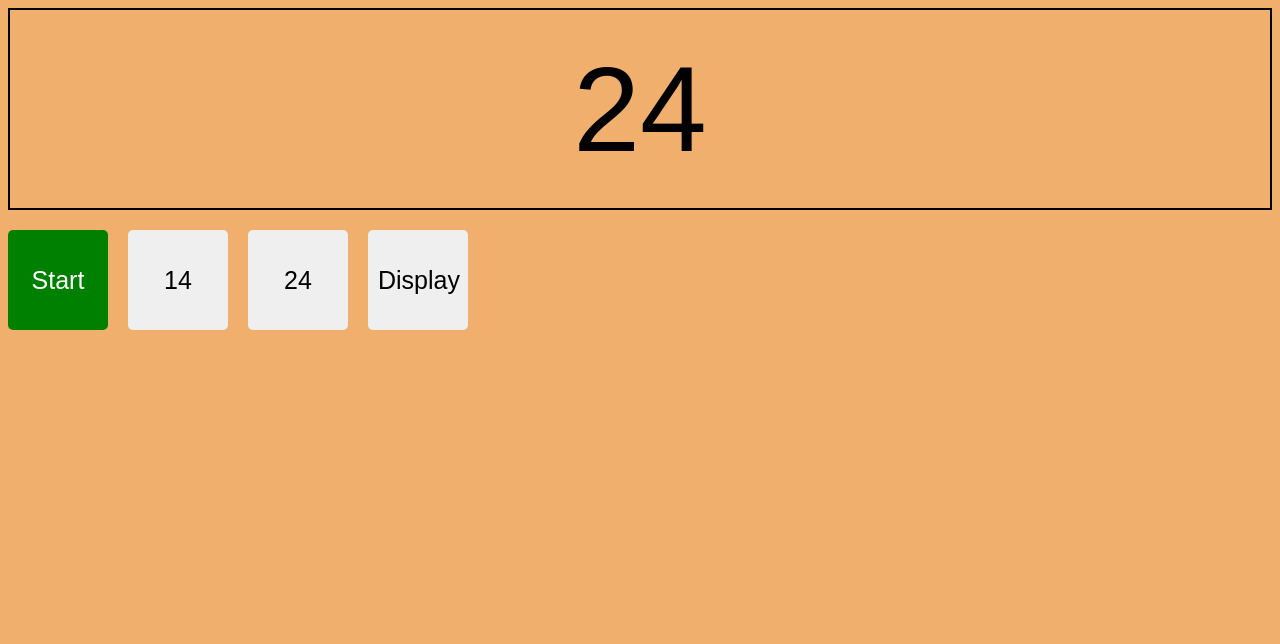
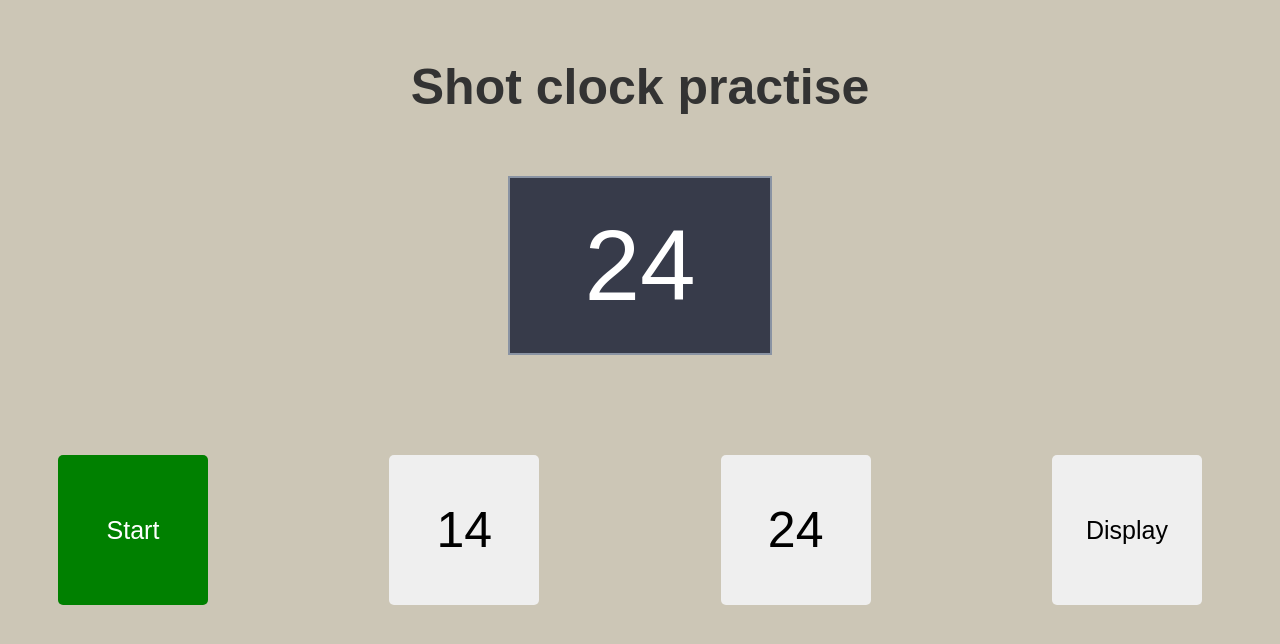
Before and after one commit to ChengaDev/shotclock, a React (Create React App) app: page / in a window 1280 px wide. Shown: the top 644 px of the page. Built offline with nearby package versions, Linux system fonts and the light colour scheme.

Commit message:
change css + fix bug in 0 seconds

```diff
--- a/public/index.html
+++ b/public/index.html
@@ -10,8 +10,9 @@
 		<title>Basketball Shot-Clock</title>
 		<style>
 			body {
-				background-color: #f0af6c;
+				background-color: #ccc6b6;
 				font-family: Arial, Helvetica, sans-serif;
+				padding: 50px;
 			}
 		</style>
 	</head>
--- a/src/App.tsx
+++ b/src/App.tsx
@@ -1,10 +1,10 @@
 import React from 'react';
-import YellowSkin from './components/skins/YellowSkin';
+import ShotClock from './components/skins/ShotClock';
 
 function App() {
 	return (
 		<div className='App'>
-			<YellowSkin />
+			<ShotClock />
 		</div>
 	);
 }
--- a/src/components/skins/YellowSkin.tsx
+++ b/src/components/skins/ShotClock.tsx
@@ -1,7 +1,7 @@
 import React, { useState, useRef } from 'react';
 import styled from 'styled-components';
 
-const YellowSkin = () => {
+const ShotClock = () => {
 	const [currentSeconds, setCurrentSeconds] = useState<number>(24);
 	const [isTicking, setIsTicking] = useState<boolean>(false);
 	const [isTimeDisplay, setIsTimeDisplay] = useState<boolean>(true);
@@ -57,34 +57,57 @@ const YellowSkin = () => {
 		if (isTickingRef.current && currentSecondsValue > 0) {
 			setCurrentSeconds(currentSecondsValue - 1);
 		}
+		if (currentSecondsValue === 0) {
+			setIsTicking(false);
+		}
 	};
 
 	return (
 		<>
+			<Title>Shot clock practise</Title>
 			<TimeDisplay>{isTimeDisplay ? currentSeconds : '--'}</TimeDisplay>
+			<Buttons>
 				<TimeToggleButton id='btnStart' onClick={onTickToggle} isCurrentlyTicking={isTicking}>
 					{isTicking ? 'Stop' : 'Start'}
 				</TimeToggleButton>
-			<ClockButton id='btnReset14' onClick={on14SecondsClick}>
+				<ResetButton id='btnReset14' onClick={on14SecondsClick}>
 					14
-			</ClockButton>
-			<ClockButton id='btnReset24' onClick={on24SecondsClick}>
+				</ResetButton>
+				<ResetButton id='btnReset24' onClick={on24SecondsClick}>
 					24
-			</ClockButton>
+				</ResetButton>
 				<ClockButton id='btnToggleDisplay' onClick={toggleDisplay}>
 					Display
 				</ClockButton>
+			</Buttons>
 		</>
 	);
 };
 
+const Buttons = styled.div`
+	display: flex;
+	flex-direction: row;
+	flex-wrap: nowrap;
+	justify-content: space-between;
+`;
+
 const TimeDisplay = styled.div`
-	font-size: 120px;
-	width: 100;
+	font-size: 100px;
 	text-align: center;
-	border: 2px solid black;
+	border: 2px solid #8993a3;
 	margin-bottom: 20px;
+	color: white;
 	padding: 30px;
+	background-color: #373b4a;
+	width: 15%;
+	min-width: 200px;
+	margin: 0 auto;
+	margin-bottom: 20px;
+
+	@media ${'(min-width: 1000px)'} {
+		margin-bottom: 100px;
+		margin-top: 60px;
+	}
 `;
 
 const ClockButton = styled.button`
@@ -97,6 +120,11 @@ const ClockButton = styled.button`
 	margin-right: 20px;
 	outline: none;
 	border-radius: 5px;
+
+	@media ${'(min-width: 1000px)'} {
+		width: 150px;
+		height: 150px;
+	}
 `;
 
 type TimeToggleButtonProps = {
@@ -108,4 +136,20 @@ const TimeToggleButton = styled(ClockButton)<TimeToggleButtonProps>`
 	background-color: ${(props) => (props.isCurrentlyTicking ? 'red' : 'green')};
 `;
 
-export default YellowSkin;
+const ResetButton = styled(ClockButton)`
+	font-size: 50px;
+`;
+
+const Title = styled.h1`
+	width: 100%;
+	font-size: 35px;
+	color: #333;
+	margin-top: 0;
+	text-align: center;
+
+	@media ${'(min-width: 770px)'} {
+		font-size: 50px;
+	}
+`;
+
+export default ShotClock;
```
Lines whose indentation alone changed are shown as unchanged.
